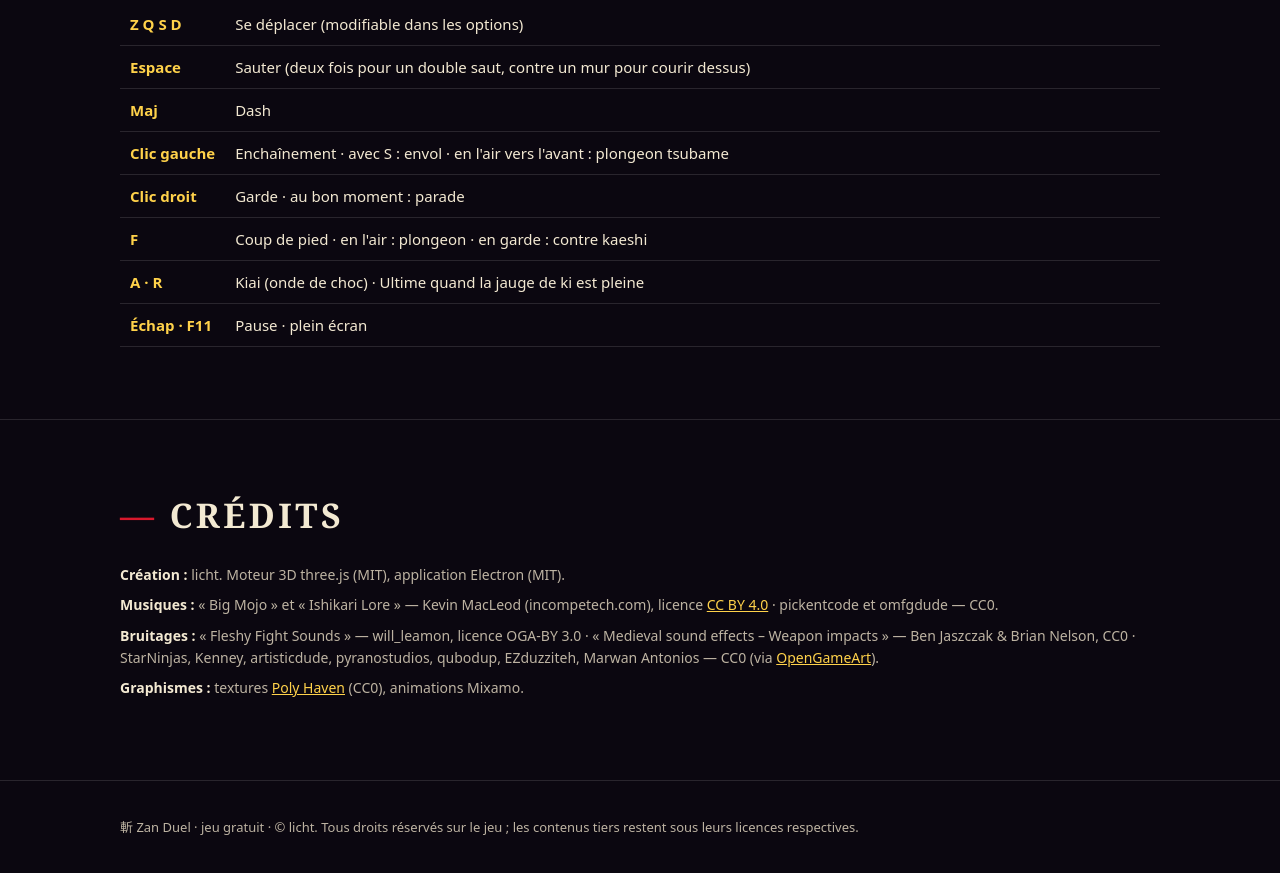
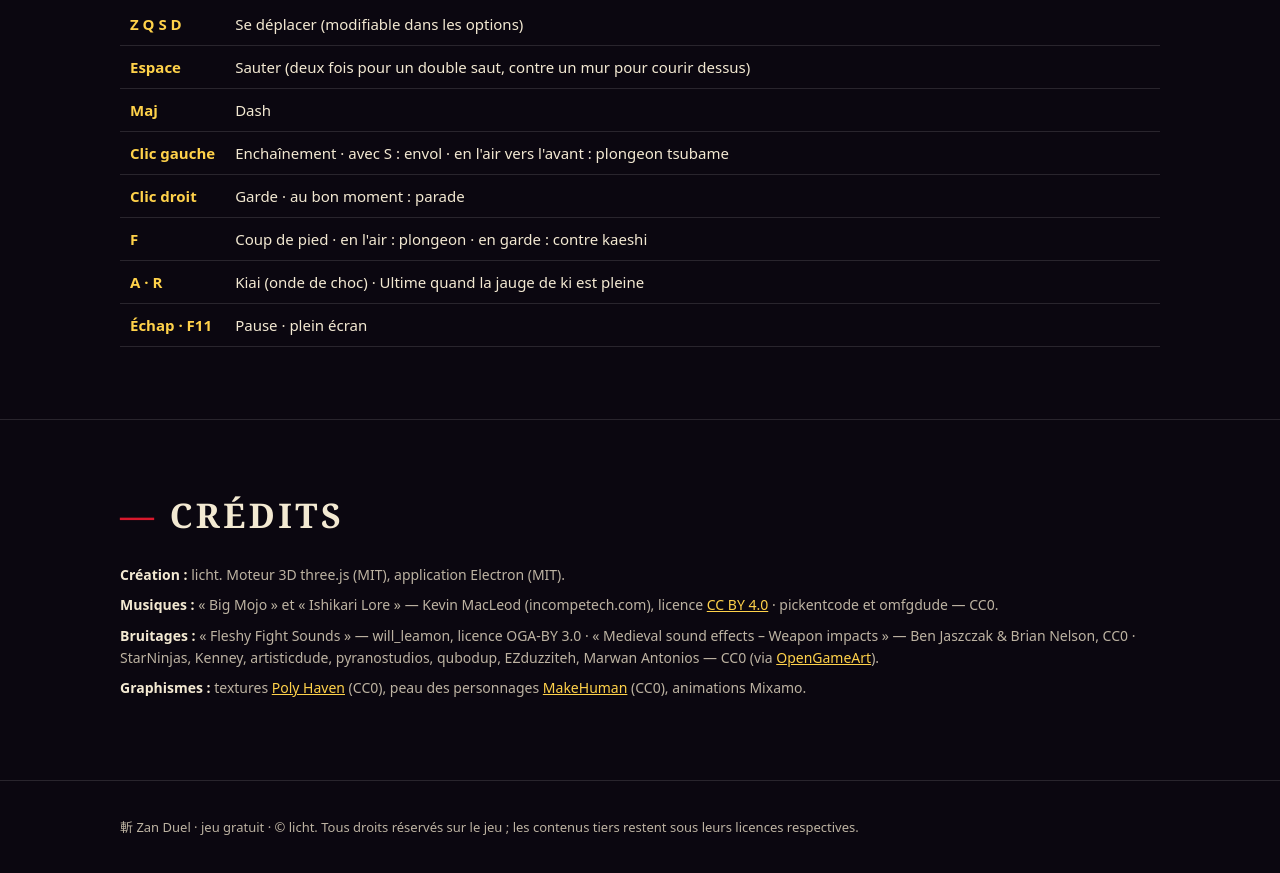
Before and after one commit to yeah88licht/zan-duel-jeu, a plain HTML site: page index.html in a window 1280 px wide. Shown: the part 2818-3691 px from the top of the page. Drawn offline with Linux system fonts and the light colour scheme.

Commit message:
Crédits : MakeHuman
Co-Authored-By: Claude Opus 5.5 <noreply@anthropic.com>

```diff
--- a/index.html
+++ b/index.html
@@ -147,7 +147,7 @@
     <p><b>Création :</b> licht. Moteur 3D three.js (MIT), application Electron (MIT).</p>
     <p><b>Musiques :</b> « Big Mojo » et « Ishikari Lore » — Kevin MacLeod (incompetech.com), licence <a href="https://creativecommons.org/licenses/by/4.0/">CC BY 4.0</a> · pickentcode et omfgdude — CC0.</p>
     <p><b>Bruitages :</b> « Fleshy Fight Sounds » — will_leamon, licence OGA-BY 3.0 · « Medieval sound effects – Weapon impacts » — Ben Jaszczak &amp; Brian Nelson, CC0 · StarNinjas, Kenney, artisticdude, pyranostudios, qubodup, EZduzziteh, Marwan Antonios — CC0 (via <a href="https://opengameart.org">OpenGameArt</a>).</p>
-    <p><b>Graphismes :</b> textures <a href="https://polyhaven.com">Poly Haven</a> (CC0), animations Mixamo.</p>
+    <p><b>Graphismes :</b> textures <a href="https://polyhaven.com">Poly Haven</a> (CC0), peau des personnages <a href="https://www.makehumancommunity.org">MakeHuman</a> (CC0), animations Mixamo.</p>
   </div>
 </section>
 
```
Also changed, not shown: 1 other file.
